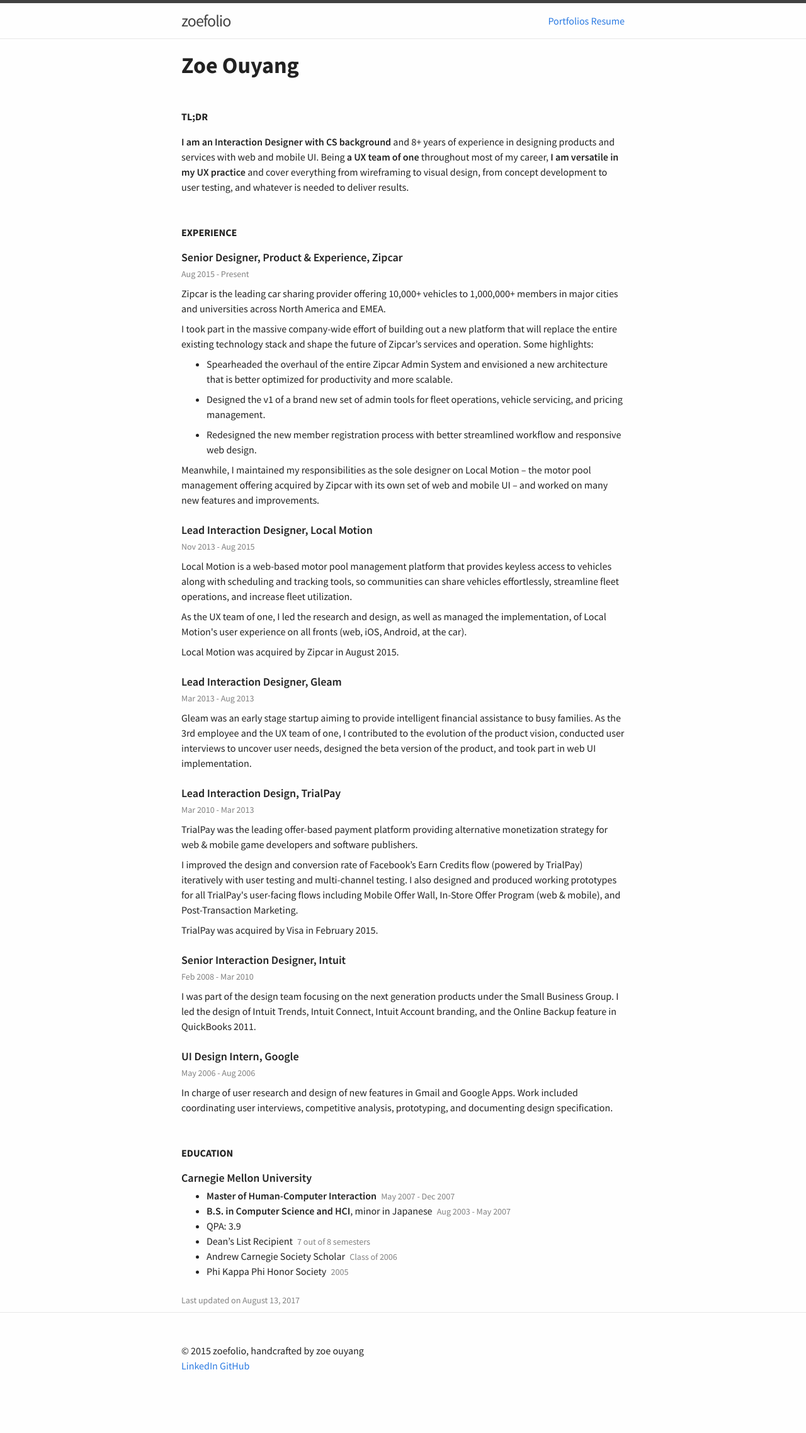
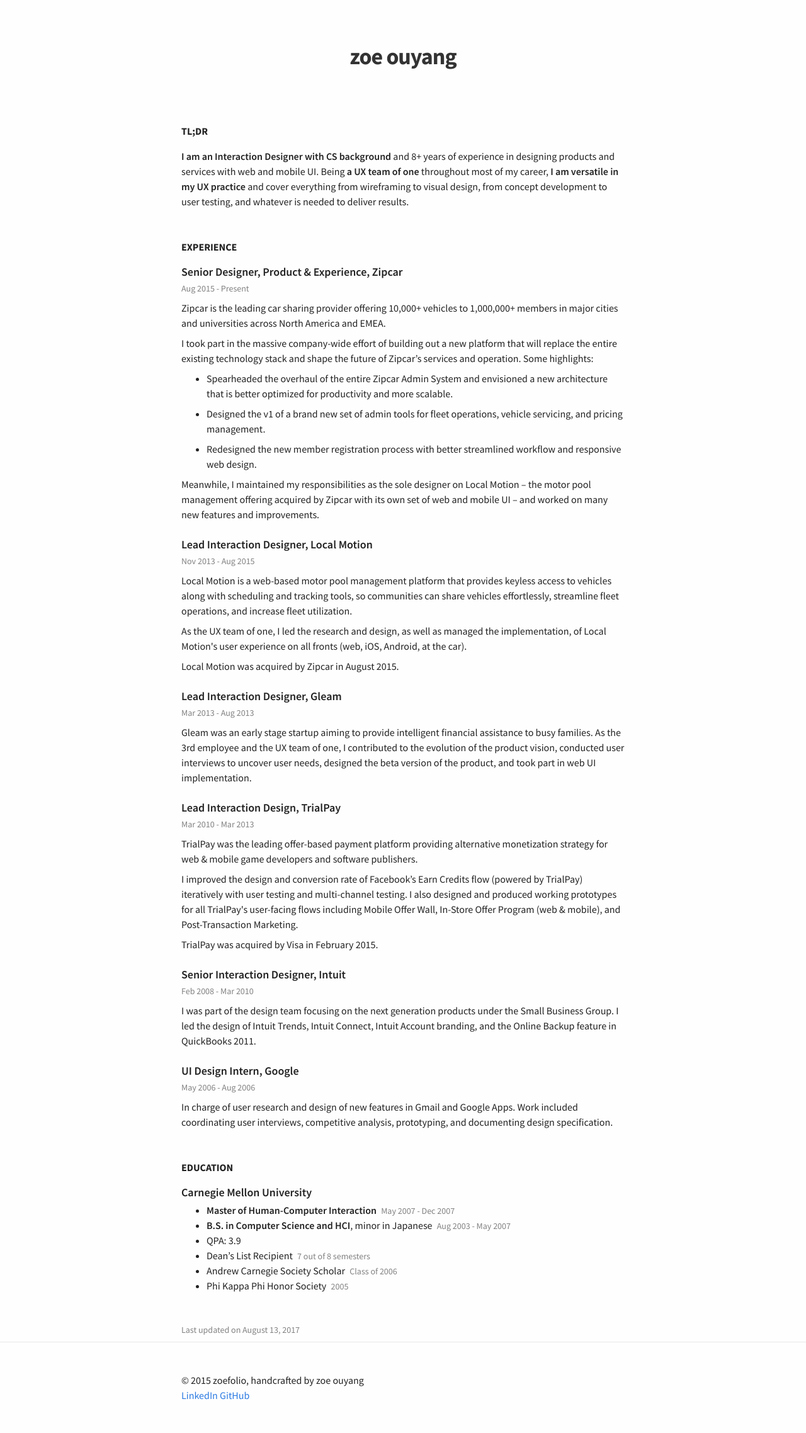
Before and after one commit to orzoe/zoefolio, a Jekyll site: the page built from index.html, in a window 1280 px wide. Shown: the whole page at 63% size. Built offline with Jekyll 4.4.1, drawn with Linux system fonts in a browser that asks for light colours; before the commit the page ends 2229 px from its top, so only the background shows below that.

Commit message:
header style clean up

```diff
--- a/_includes/header.html
+++ b/_includes/header.html
@@ -1,11 +1,13 @@
 <header class="site-header">
   <div class="container">
 
-    <a class="site-title" href="{{ site.baseurl }}/">{{ site.title }}</a>
+    <h1 class="site-title"><a href="{{ site.baseurl }}/">zoe ouyang</a></h1>
 
     <nav class="site-nav">
-      <a href="{{ site.baseurl }}/portfolios.html">Portfolios</a>
+    <!--
       <a href="{{ site.baseurl }}/">Resume</a>
+      <a href="{{ site.baseurl }}/portfolio.html">Portfolio</a>
+      -->
     </nav>
 
   </div>
--- a/_sass/_layout.scss
+++ b/_sass/_layout.scss
@@ -2,87 +2,30 @@
  * Site header
  */
 .site-header {
-    border-top: 5px solid $grey-color-dark;
-    border-bottom: 1px solid $grey-color-light;
-    min-height: 56px;
-
-    // Positioning context for the mobile navigation icon
-    position: relative;
 }
 
 .site-title {
-    font-size: 26px;
-    line-height: 56px;
+    font-size: 36px;
+    line-height: 1;
+    font-weight: 700;
     letter-spacing: -1px;
-    margin-bottom: 0;
-    float: left;
-
-    &,
-    &:visited {
-        color: $grey-color-dark;
-    }
+    text-align: center;
+    margin-top: 72px;
+    margin-bottom: 24px;
+}
+.site-title a {
+    color: #333;
 }
 
 .site-nav {
-    float: right;
-    line-height: 56px;
+    text-align: center;
+    margin-bottom: 72px;
+}
+.site-nav a {
+    margin: 0 20px;
+    text-transform: uppercase;
+    color: #333;
 
-    .menu-icon {
-        display: none;
-    }
-
-    .page-link {
-        color: $text-color;
-
-        // Gaps between nav items, but not on the first one
-        &:not(:first-child) {
-            margin-left: 20px;
-        }
-    }
-
-    @include media-query($on-palm) {
-        position: absolute;
-        top: 9px;
-        right: 30px;
-        background-color: $background-color;
-        border: 1px solid $grey-color-light;
-        border-radius: 5px;
-        text-align: right;
-
-        .menu-icon {
-            display: block;
-            float: right;
-            width: 36px;
-            height: 26px;
-            line-height: 0;
-            padding-top: 10px;
-            text-align: center;
-
-            > svg {
-                width: 18px;
-                height: 15px;
-
-                path {
-                    fill: $grey-color-dark;
-                }
-            }
-        }
-
-        .trigger {
-            clear: both;
-            display: none;
-        }
-
-        &:hover .trigger {
-            display: block;
-            padding-bottom: 5px;
-        }
-
-        .page-link {
-            display: block;
-            padding: 5px 10px;
-        }
-    }
 }
 
 
--- a/_sass/_resume.scss
+++ b/_sass/_resume.scss
@@ -1,6 +1,5 @@
-.resume h1 {
-	font-size: 36px;
-	font-weight: 700;
+.resume section {
+	margin-bottom: 48px;
 }
 
 .resume h2 {
@@ -8,16 +7,14 @@
 	line-height: 24px;
 	text-transform: uppercase;
 	font-weight: 700;
-	margin-top: 48px;
-	margin-bottom: 16px;
+	margin: 16px auto;
 }
 
 .resume h3 {
 	font-size: 18px;
 	line-height: 24px;
 	font-weight: 600;
-	margin-top: 0;
-	margin-bottom: 4px;
+	margin: 0 auto 4px;
 }
 
 .resume .date {
--- a/index.html
+++ b/index.html
@@ -5,27 +5,24 @@
 <div class="container">
 
   <article class="resume">
-    <div class="row">
-
-        <h1>Zoe Ouyang</h1>
-
+    <section>
         <h2>TL;DR</h2>
         <p><strong>I am an Interaction Designer with CS background</strong> and 8+ years of experience in designing products and services with web and mobile UI. Being <strong>a UX team of one</strong> throughout most of my career, <strong>I am versatile in my UX practice</strong> and cover everything from wireframing to visual design, from concept development to user testing, and whatever is needed to deliver results.</p>
-
+    </section>
+    <section>
         <h2>Experience</h2>
 
         <div class="entry">
           <h3>Senior Designer, Product & Experience, Zipcar</h3>
           <div class="date">Aug 2015 - Present</div>
           <p>Zipcar is the leading car sharing provider offering 10,000+ vehicles to 1,000,000+ members in major cities and universities across North America and EMEA.</p>
-          <p>I took part in the massive company-wide effort of building out a new platform that will replace the entire existing technology stack and shape the future of Zipcar’s services and operation. Some highlights:
+          <p>I took part in the massive company-wide effort of building out a new platform that will replace the entire existing technology stack and shape the future of Zipcar’s services and operation. Some highlights:</p>
           <ul class="list-paragraph">
             <li>Spearheaded the overhaul of the entire Zipcar Admin System and envisioned a new architecture that is better optimized for productivity and more scalable.</li>
             <li>Designed the v1 of a brand new set of admin tools for fleet operations, vehicle servicing, and pricing management.</li>
             <li>Redesigned the new member registration process with better streamlined workflow and responsive web design.</li>
           </ul>
-
-          Meanwhile, I maintained my responsibilities as the sole designer on Local Motion – the motor pool management offering acquired by Zipcar with its own set of web and mobile UI – and worked on many new features and improvements.
+          <p>Meanwhile, I maintained my responsibilities as the sole designer on Local Motion – the motor pool management offering acquired by Zipcar with its own set of web and mobile UI – and worked on many new features and improvements.</p>
         </div>
 
         <div class="entry">
@@ -61,7 +58,8 @@
           <div class="date">May 2006 - Aug 2006</div>
           <p>In charge of user research and design of new features in Gmail and Google Apps. Work included coordinating user interviews, competitive analysis, prototyping, and documenting design specification.</p>
         </div>
-
+    </section>
+    <section>
         <h2>Education</h2>
 
         <div class="entry">
@@ -75,10 +73,9 @@
             <li>Phi Kappa Phi Honor Society <span class="date">2005</span></li>
           </ul>
         </div>
+    </section>
 
-        <div class="date">Last updated on August 13, 2017</div>
-
-    </div>
+    <div class="date">Last updated on August 13, 2017</div>
   </article>
 
 </div><!-- /.container -->
```
Also changed, not shown: portfolio.html (+0 -13 lines).
